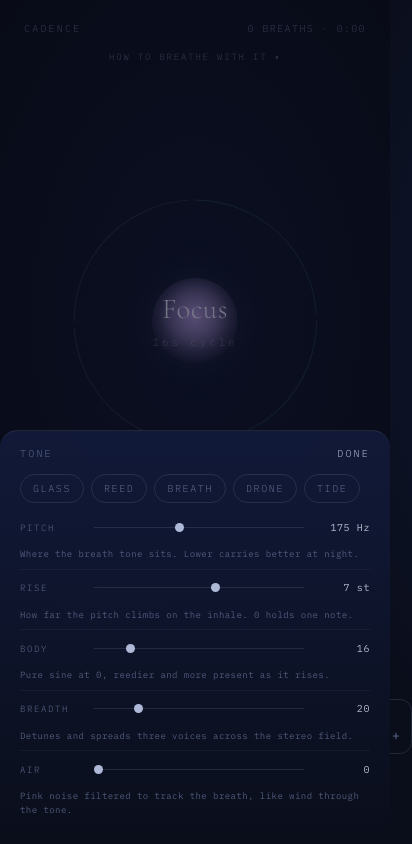
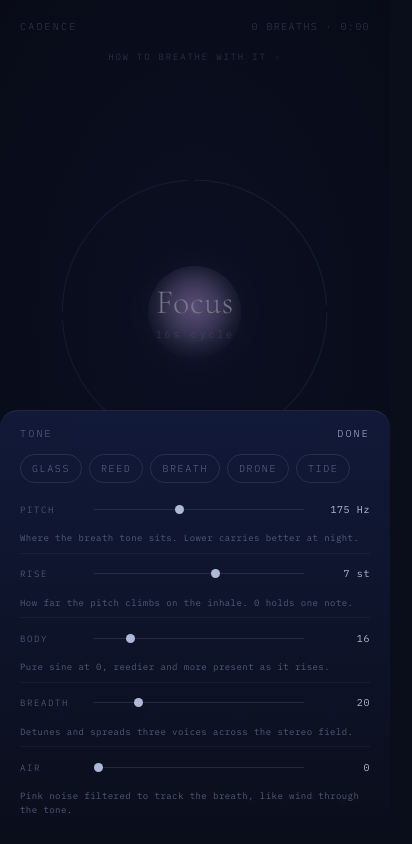
Before and after one commit to seekopitz/paced-breathing, a plain HTML site: page index.html in a window 390 px wide. Both pictures are taken after a click on the button "TONE". Shown: the whole page, 412 px wide, since content can reach past the window. Drawn offline with nearby package versions, Linux system fonts and the light colour scheme.

Commit message:
more mobile friendly

```diff
--- a/index.html
+++ b/index.html
@@ -39,18 +39,25 @@
   /* ---------- header ---------- */
   header{
     display:flex;justify-content:space-between;align-items:baseline;
-    padding:22px 24px 0;
+    padding:20px 20px 0;
     font-size:10px;letter-spacing:.22em;text-transform:uppercase;
     color:var(--mist-dim);font-weight:300;
   }
   #stats{font-variant-numeric:tabular-nums;letter-spacing:.14em}
 
   /* ---------- stage ---------- */
-  main{flex:1;min-height:0;display:grid;place-items:center;padding:8px 20px}
+  main{
+    flex:1;min-height:0;
+    display:grid;place-items:center;
+    padding:8px 16px;
+    container-type:size;
+  }
   #stage{
     position:relative;
-    height:min(74vw,320px);max-height:100%;width:auto;aspect-ratio:1;
+    width:min(88cqmin,320px);
+    aspect-ratio:1;
     display:grid;place-items:center;
+    container-type:size;
   }
   #bloom,#orb{
     position:absolute;inset:0;margin:auto;
@@ -75,38 +82,41 @@
   #dial .seg{fill:none;stroke-linecap:round;transition:opacity .5s ease,stroke-width .5s ease}
   #dot{transition:opacity .6s ease}
 
-  #center{position:relative;text-align:center;pointer-events:none}
+  #center{position:relative;text-align:center;pointer-events:none;padding:0 8%;max-width:100%}
   #phase{
     font-family:var(--display);font-weight:300;
-    font-size:clamp(26px,7.4vw,34px);
+    font-size:clamp(20px,11cqmin,34px);
     letter-spacing:.02em;line-height:1.1;
     color:rgba(233,239,255,.92);
     text-shadow:0 0 26px rgba(var(--c),.35);
+    white-space:nowrap;
   }
   #count{
-    margin-top:10px;font-size:11px;font-weight:300;
-    letter-spacing:.26em;color:rgba(174,185,216,.42);
+    margin-top:clamp(4px,2cqmin,10px);
+    font-size:clamp(9px,3.4cqmin,11px);font-weight:300;
+    letter-spacing:.22em;color:rgba(174,185,216,.42);
     font-variant-numeric:tabular-nums;
+    white-space:nowrap;
   }
 
   /* ---------- controls ---------- */
   #controls{
-    padding:0 20px calc(24px + env(safe-area-inset-bottom));
+    padding:0 16px calc(20px + env(safe-area-inset-bottom));
     width:100%;max-width:520px;margin:0 auto;
-    display:flex;flex-direction:column;gap:20px;
+    display:flex;flex-direction:column;gap:18px;
     transition:opacity 1.6s ease;
   }
   #controls.dim{opacity:.14}
   #controls:hover,#controls:focus-within{opacity:1;transition:opacity .35s ease}
 
-  #presets{display:flex;flex-wrap:wrap;gap:7px;justify-content:center}
+  #presets{display:flex;flex-wrap:wrap;gap:6px;justify-content:center}
   .chip{
-    padding:7px 12px;border:1px solid var(--line);border-radius:999px;
+    padding:7px 11px;border:1px solid var(--line);border-radius:999px;
     font-size:10px;letter-spacing:.16em;text-transform:uppercase;font-weight:300;
     color:var(--mist-dim);transition:color .3s,border-color .3s,background .3s;
     white-space:nowrap;
   }
-  .chip .p{margin-left:7px;opacity:.62;letter-spacing:.08em}
+  .chip .p{margin-left:6px;opacity:.62;letter-spacing:.08em}
   .chip:hover{color:var(--mist);border-color:rgba(174,185,216,.3)}
   .chip[aria-pressed="true"]{
     color:rgba(233,239,255,.95);
@@ -114,37 +124,49 @@
     background:rgba(var(--c),.07);
   }
 
-  #steppers{display:grid;grid-template-columns:repeat(4,1fr);gap:8px}
+  #steppers{
+    display:grid;
+    grid-template-columns:repeat(4,minmax(0,1fr));
+    gap:6px;
+  }
   .step{
-    border:1px solid var(--line);border-radius:12px;padding:9px 4px 7px;
-    display:flex;flex-direction:column;align-items:center;gap:4px;
+    border:1px solid var(--line);border-radius:12px;
+    padding:8px 2px 8px;
+    display:flex;flex-direction:column;align-items:center;gap:3px;
+    min-width:0;
   }
-  .step .lab{font-size:9px;letter-spacing:.18em;text-transform:uppercase;color:var(--mist-dim);font-weight:300}
-  .step .row{display:flex;align-items:center;gap:2px}
+  .step .lab{font-size:9px;letter-spacing:.16em;text-transform:uppercase;color:var(--mist-dim);font-weight:300}
   .step .val{
-    min-width:34px;text-align:center;font-size:17px;font-weight:300;
-    color:rgba(233,239,255,.9);font-variant-numeric:tabular-nums;
+    font-size:19px;font-weight:300;line-height:1.15;
+    color:rgba(233,239,255,.92);font-variant-numeric:tabular-nums;
   }
+  .step .row{display:flex;align-items:center;gap:6px;margin-top:1px}
   .step .adj{
-    width:22px;height:22px;border-radius:50%;font-size:13px;line-height:1;
-    color:var(--mist-dim);transition:color .2s,background .2s;
+    width:26px;height:26px;border-radius:50%;font-size:14px;line-height:1;
+    color:var(--mist-dim);
+    display:grid;place-items:center;
+    border:1px solid var(--line);
+    transition:color .2s,border-color .2s,background .2s;
+    -webkit-tap-highlight-color:transparent;
   }
-  .step .adj:hover{color:var(--mist);background:rgba(174,185,216,.09)}
+  .step .adj:hover{color:var(--mist);border-color:rgba(174,185,216,.28);background:rgba(174,185,216,.05)}
+  .step .adj:active{background:rgba(174,185,216,.12)}
 
-  #actions{display:flex;align-items:center;gap:14px}
+  #actions{display:flex;align-items:center;gap:10px;flex-wrap:wrap}
   #toggle{
-    flex:1;height:46px;border:1px solid rgba(var(--c),.32);border-radius:999px;
+    flex:1 1 140px;min-width:0;
+    height:46px;border:1px solid rgba(var(--c),.32);border-radius:999px;
     background:rgba(var(--c),.06);
     font-size:11px;letter-spacing:.3em;text-transform:uppercase;font-weight:300;
     color:rgba(233,239,255,.9);transition:background .35s,border-color .35s;
   }
   #toggle:hover{background:rgba(var(--c),.12);border-color:rgba(var(--c),.5)}
-  #sound{display:flex;align-items:center;gap:9px}
-  #mute{width:26px;height:26px;color:var(--mist-dim);display:grid;place-items:center;transition:color .25s}
+  #sound{display:flex;align-items:center;gap:8px;flex-shrink:0}
+  #mute{width:32px;height:32px;color:var(--mist-dim);display:grid;place-items:center;transition:color .25s;-webkit-tap-highlight-color:transparent}
   #mute:hover,#mute.on{color:var(--mist)}
-  #mute svg{width:15px;height:15px;fill:none;stroke:currentColor;stroke-width:1.4;stroke-linecap:round;stroke-linejoin:round}
+  #mute svg{width:16px;height:16px;fill:none;stroke:currentColor;stroke-width:1.4;stroke-linecap:round;stroke-linejoin:round}
   input[type=range]{
-    -webkit-appearance:none;appearance:none;width:74px;height:20px;background:none;cursor:pointer;
+    -webkit-appearance:none;appearance:none;width:68px;height:24px;background:none;cursor:pointer;
   }
   input[type=range]::-webkit-slider-runnable-track{height:1px;background:var(--line)}
   input[type=range]::-moz-range-track{height:1px;background:var(--line)}
@@ -156,9 +178,10 @@
 
   /* ---------- tone sheet ---------- */
   #toneBtn{
-    padding:0 12px;height:46px;border:1px solid var(--line);border-radius:999px;
+    padding:0 14px;height:46px;border:1px solid var(--line);border-radius:999px;
     font-size:10px;letter-spacing:.2em;text-transform:uppercase;font-weight:300;
     color:var(--mist-dim);transition:color .3s,border-color .3s;
+    flex-shrink:0;
   }
   #toneBtn:hover,#toneBtn[aria-expanded="true"]{color:var(--mist);border-color:rgba(174,185,216,.3)}
 
@@ -167,22 +190,26 @@
     opacity:0;pointer-events:none;transition:opacity .4s ease;
   }
   #scrim.open{opacity:1;pointer-events:auto}
-  #sheet{
+  .sheet{
     position:fixed;left:0;right:0;bottom:0;z-index:10;
     max-width:520px;margin:0 auto;
     background:linear-gradient(180deg,rgba(18,26,58,.97),rgba(10,14,27,.99));
     border-top:1px solid var(--line);border-radius:18px 18px 0 0;
     padding:16px 20px calc(20px + env(safe-area-inset-bottom));
-    max-height:80svh;overflow-y:auto;
+    max-height:80svh;overflow-y:auto;overscroll-behavior:contain;
     transform:translateY(103%);transition:transform .45s cubic-bezier(.2,.8,.2,1);
+    -webkit-overflow-scrolling:touch;
   }
-  #sheet.open{transform:none}
-  #sheetTop{
+  .sheet.open{transform:none}
+  .sheetTop{
     display:flex;justify-content:space-between;align-items:center;
     font-size:10px;letter-spacing:.22em;text-transform:uppercase;
     color:var(--mist-dim);font-weight:300;margin-bottom:14px;
   }
-  #done{font-size:10px;letter-spacing:.22em;text-transform:uppercase;color:var(--mist)}
+  .done{
+    font-size:10px;letter-spacing:.22em;text-transform:uppercase;color:var(--mist);
+    padding:6px 4px;margin:-6px -4px;-webkit-tap-highlight-color:transparent;
+  }
   #voices{display:flex;flex-wrap:wrap;gap:7px;margin-bottom:6px}
   .tr{
     display:grid;grid-template-columns:62px 1fr 54px;align-items:center;gap:12px;
@@ -203,49 +230,51 @@
   /* ---------- guide ---------- */
   #guideBar{
     width:100%;max-width:520px;margin:0 auto;
-    padding:14px 20px 0;flex:none;
+    padding:14px 16px 0;flex:none;
     transition:opacity 1.6s ease;
   }
   #guideBar.dim{opacity:.14}
   #guideBar:hover,#guideBar:focus-within{opacity:1;transition:opacity .35s ease}
   #guideBtn{
-    display:flex;align-items:center;justify-content:center;gap:7px;width:100%;
-    padding:2px 0;font-size:9px;letter-spacing:.2em;text-transform:uppercase;
+    display:flex;align-items:center;justify-content:center;gap:8px;width:100%;
+    padding:4px 0;font-size:9px;letter-spacing:.2em;text-transform:uppercase;
     font-weight:300;color:var(--mist-dim);transition:color .3s;
+    -webkit-tap-highlight-color:transparent;
   }
-  #guideBtn:hover{color:var(--mist)}
-  #guideBtn .car{
-    display:inline-block;font-size:8px;line-height:1;
-    transition:transform .4s cubic-bezier(.2,.8,.2,1);
+  #guideBtn:hover,#guideBtn[aria-expanded="true"]{color:var(--mist)}
+  #guideBtn .car{font-size:9px;line-height:1;opacity:.7}
+
+  #guideInner{
+    padding:2px 2px 4px;
+    font-size:12px;line-height:1.65;color:rgba(174,185,216,.82);font-weight:300;
   }
-  #guideBtn[aria-expanded="true"] .car{transform:rotate(180deg)}
-  #guideWrap{
-    display:grid;grid-template-rows:0fr;
-    transition:grid-template-rows .45s cubic-bezier(.2,.8,.2,1);
-  }
-  #guideWrap.open{grid-template-rows:1fr}
-  #guide{overflow:hidden;min-height:0}
-  #guideInner{
-    padding:12px 2px 2px;
-    font-size:11px;line-height:1.6;color:rgba(174,185,216,.72);font-weight:300;
-  }
-  #guideInner p{margin-bottom:10px}
+  #guideInner p{margin-bottom:12px}
   #guideInner p:last-child{margin-bottom:0}
-  #guideInner dl{margin-bottom:10px}
+  #guideInner dl{margin-bottom:12px}
   #guideInner dt{
     font-size:9px;letter-spacing:.18em;text-transform:uppercase;
-    color:rgba(233,239,255,.82);margin-top:8px;
+    color:rgba(233,239,255,.82);margin-top:10px;
   }
   #guideInner dt:first-child{margin-top:0}
   #guideInner dd{margin-left:0}
   #guideInner em{
-    font-family:var(--display);font-style:italic;font-size:13px;
-    color:rgba(233,239,255,.8);
+    font-family:var(--display);font-style:italic;font-size:14px;
+    color:rgba(233,239,255,.85);
   }
 
   @media (max-height:660px){
-    #stage{height:min(58vw,240px)}
     #controls{gap:14px}
+    header{padding-top:14px}
+  }
+  @media (max-width:360px){
+    #controls{padding-left:12px;padding-right:12px}
+    #guideBar{padding-left:12px;padding-right:12px}
+    .chip{padding:6px 10px}
+    .step{padding:7px 2px 7px}
+    .step .val{font-size:18px}
+    #steppers{gap:5px}
+    #actions{gap:8px}
+    input[type=range]{width:56px}
   }
   @media (prefers-reduced-motion:reduce){
     #bloom{display:none}
@@ -261,23 +290,9 @@
 </header>
 
 <div id="guideBar">
-  <button id="guideBtn" type="button" aria-expanded="false" aria-controls="guide">
-    How to breathe with it <span class="car" aria-hidden="true">▾</span>
+  <button id="guideBtn" type="button" aria-haspopup="dialog" aria-expanded="false" aria-controls="guideSheet">
+    How to breathe with it <span class="car" aria-hidden="true">›</span>
   </button>
-  <div id="guideWrap"><div id="guide" role="region" aria-label="How to breathe with it"><div id="guideInner">
-    <p>One breath, four parts, on a loop — follow the circle, or close your eyes and follow the tone.</p>
-    <dl>
-      <dt>Inhale</dt>
-      <dd>Draw air in steadily through your nose, still filling as the circle reaches its widest.</dd>
-      <dt>Hold</dt>
-      <dd>Keep the air in with your throat open and your shoulders down — holding is not bracing.</dd>
-      <dt>Exhale</dt>
-      <dd>Let it out slowly and evenly, emptying further than feels automatic.</dd>
-      <dt>Rest</dt>
-      <dd>Stay empty and wait out the count before the next inhale — the part most people skip.</dd>
-    </dl>
-    <p>A <em>0</em> in a pattern removes that phase. If you feel lightheaded, shorten the counts.</p>
-  </div></div></div>
 </div>
 
 <main>
@@ -313,8 +328,25 @@
 </div>
 
 <div id="scrim"></div>
-<section id="sheet" aria-label="Tone">
-  <div id="sheetTop"><span>Tone</span><button id="done" type="button">Done</button></div>
+<section id="guideSheet" class="sheet" role="dialog" aria-modal="true" aria-label="How to breathe with it">
+  <div class="sheetTop"><span>How to breathe</span><button id="guideDone" class="done" type="button">Done</button></div>
+  <div id="guideInner">
+    <p>One breath, four parts, on a loop — follow the circle, or close your eyes and follow the tone.</p>
+    <dl>
+      <dt>Inhale</dt>
+      <dd>Draw air in steadily through your nose, still filling as the circle reaches its widest.</dd>
+      <dt>Hold</dt>
+      <dd>Keep the air in with your throat open and your shoulders down — holding is not bracing.</dd>
+      <dt>Exhale</dt>
+      <dd>Let it out slowly and evenly, emptying further than feels automatic.</dd>
+      <dt>Rest</dt>
+      <dd>Stay empty and wait out the count before the next inhale — the part most people skip.</dd>
+    </dl>
+    <p>A <em>0</em> in a pattern removes that phase. If you feel lightheaded, shorten the counts.</p>
+  </div>
+</section>
+<section id="sheet" class="sheet" role="dialog" aria-modal="true" aria-label="Tone">
+  <div class="sheetTop"><span>Tone</span><button id="done" class="done" type="button">Done</button></div>
   <div id="voices" role="group" aria-label="Voice presets"></div>
   <div id="toneGrid"></div>
 </section>
@@ -657,9 +689,9 @@
     const wrap = document.createElement("div");
     wrap.className = "step";
     wrap.innerHTML = `<span class="lab">${LABELS[k]}</span>
+      <span class="val">${fmt(pattern[i])}</span>
       <span class="row">
         <button class="adj" type="button" aria-label="Less ${LABELS[k]} time">–</button>
-        <span class="val">${fmt(pattern[i])}</span>
         <button class="adj" type="button" aria-label="More ${LABELS[k]} time">+</button>
       </span>`;
     const [minus, plus] = wrap.querySelectorAll(".adj");
@@ -702,13 +734,21 @@
   };
 
   /* ---------------- guide ---------------- */
-  const guideBtn = $("guideBtn"), guideWrap = $("guideWrap");
+  const guideBtn = $("guideBtn");
   function openGuide(on){
-    guideWrap.classList.toggle("open", on);
+    if (on) openSheet(false);
+    $("guideSheet").classList.toggle("open", on);
     guideBtn.setAttribute("aria-expanded", on);
+    syncScrim();
     nudge();
   }
-  guideBtn.onclick = () => openGuide(!guideWrap.classList.contains("open"));
+  guideBtn.onclick = () => openGuide(!$("guideSheet").classList.contains("open"));
+  $("guideDone").onclick = () => openGuide(false);
+
+  function syncScrim(){
+    const any = $("sheet").classList.contains("open") || $("guideSheet").classList.contains("open");
+    $("scrim").classList.toggle("open", any);
+  }
 
   /* ---------------- tone sheet ---------------- */
   const VOICES = [
@@ -775,18 +815,22 @@
   markVoice();
 
   function openSheet(on){
+    if (on) openGuide(false);
     $("sheet").classList.toggle("open", on);
-    $("scrim").classList.toggle("open", on);
     $("toneBtn").setAttribute("aria-expanded", on);
+    syncScrim();
     if (on){ initAudio(); if (ctx.state === "suspended") ctx.resume(); }
     else endPreview();
   }
   $("toneBtn").onclick = () => openSheet(!$("sheet").classList.contains("open"));
   $("done").onclick = () => openSheet(false);
-  $("scrim").onclick = () => openSheet(false);
+  $("scrim").onclick = () => { openGuide(false); openSheet(false); };
 
   addEventListener("keydown", e => {
-    if (e.key === "Escape" && $("sheet").classList.contains("open")) openSheet(false);
+    if (e.key === "Escape"){
+      if ($("sheet").classList.contains("open")) openSheet(false);
+      else if ($("guideSheet").classList.contains("open")) openGuide(false);
+    }
     if (e.code === "Space" && e.target.tagName !== "INPUT" && e.target.tagName !== "BUTTON"){
       e.preventDefault(); running ? stop() : start();
     }
```
